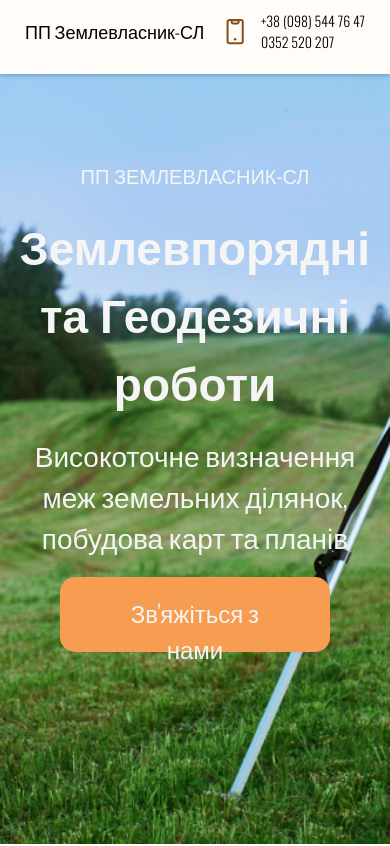
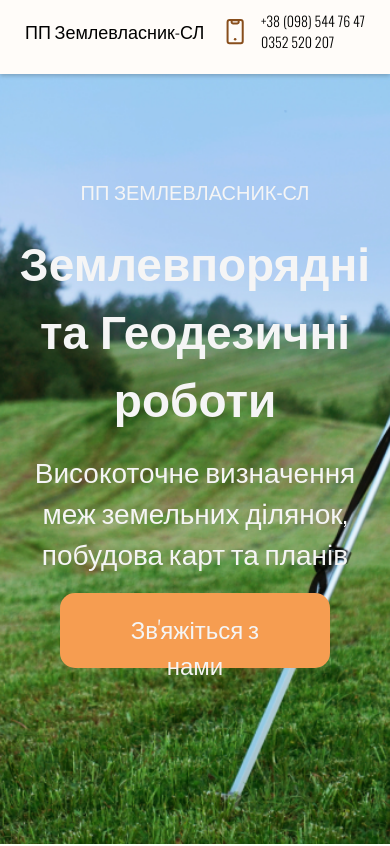
Before and after one commit to morento101/LandOwnerLandingPageNextjs, a Next.js app: page / in a window 390 px wide. Shown: the top 846 px of the page. Built offline with nearby package versions, Linux system fonts and the light colour scheme.

Commit message:
padding-top fixed for tablets, hero image

```diff
--- a/components/heroSection.module.scss
+++ b/components/heroSection.module.scss
@@ -42,6 +42,10 @@
 
 @media only screen and (max-width: 769px) {
   .hero {
+    display: flex;
+    justify-content: center;
+    align-items: center;
+
     &__content {
       display: flex;
       flex-direction: column;
@@ -57,7 +61,7 @@
     &__brand {
       font-weight: 400;
       font-size: 20px;
-      padding-top: 160px;
+      padding-top: 0;
     }
   }
 }
```
